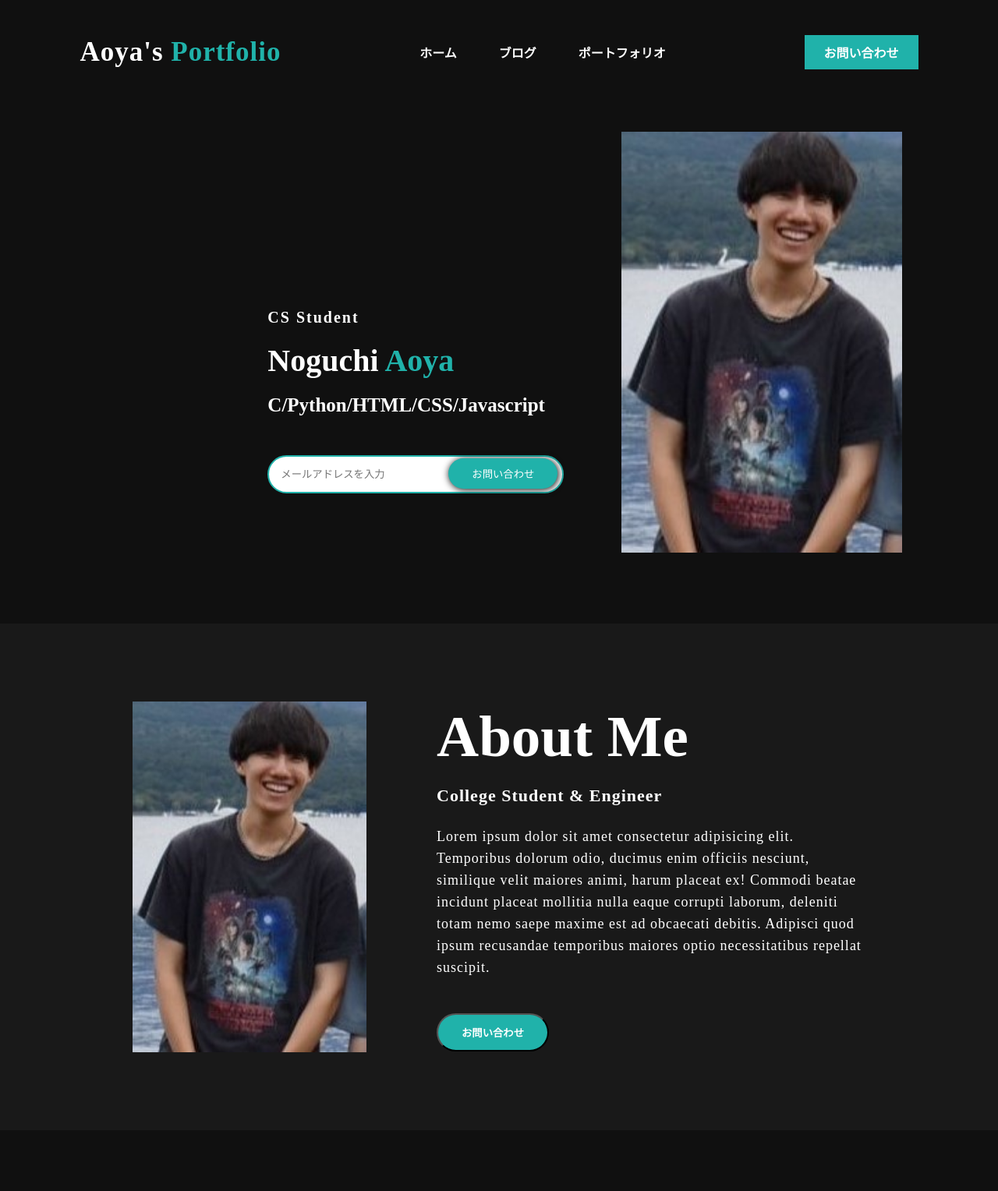
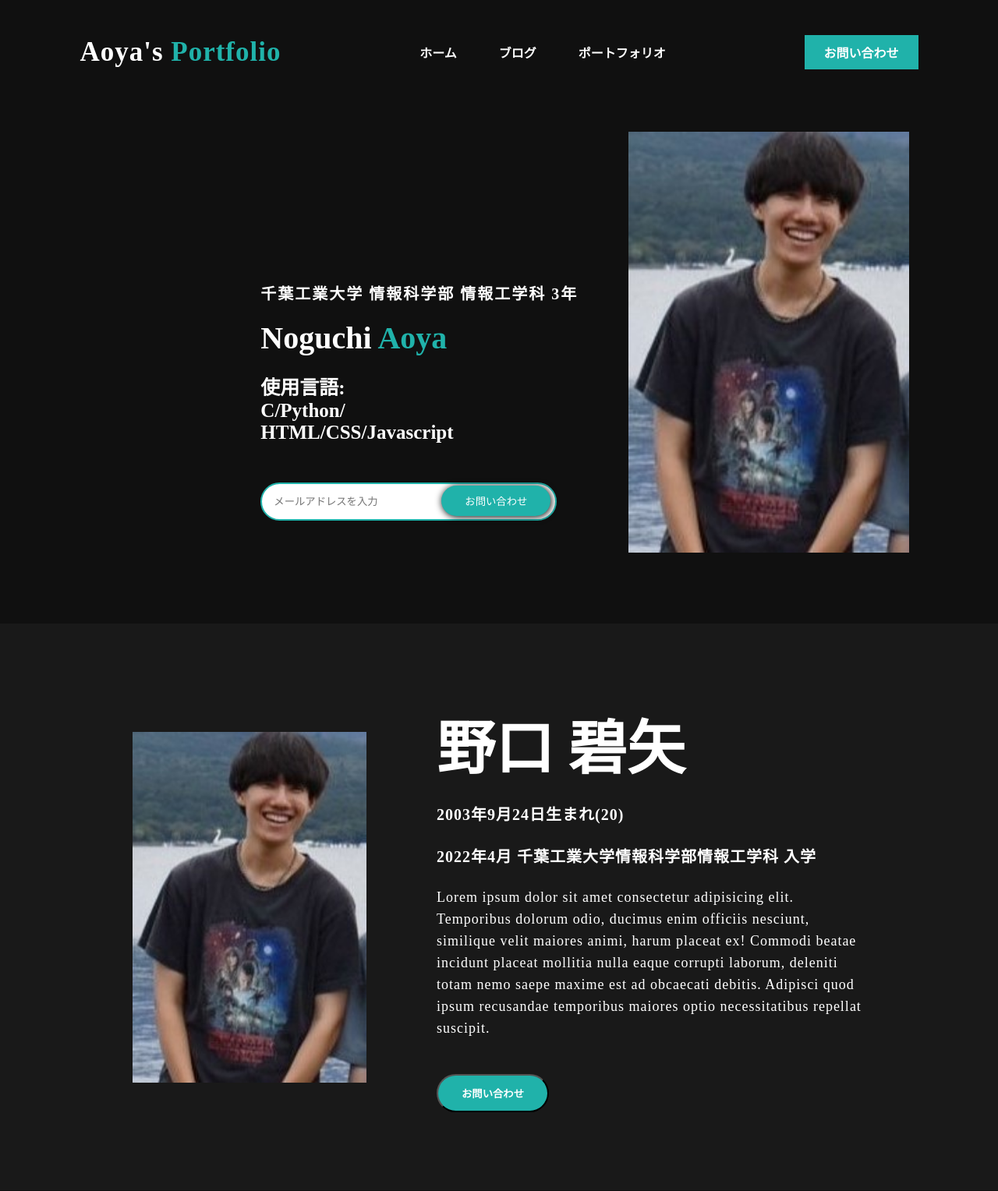
Before and after one commit to A0yyy36/my-garden, a PHP site: page /portfolio.html in a window 1280 px wide. Shown: the top 1528 px of the page at 78% size. Run offline with PHP 8.4, Linux system fonts and the light colour scheme; some libraries are stand-ins or nearby versions.

Commit message:
ポートフォリオを更新しました．

```diff
--- a/portfolio.html
+++ b/portfolio.html
@@ -22,9 +22,11 @@
         <div class = "content">
             <div class = "body">
                 <div class="portforioInfo">
-                    <h4>CS Student</h4>
+                    <h4>千葉工業大学 情報科学部 情報工学科 3年</h4>
                     <h1>Noguchi <span>Aoya</span></h1>
-                    <h3>C/Python/HTML/CSS/Javascript</h3>
+                    <h3>使用言語:<br>
+                        C/Python/<br>
+                        HTML/CSS/Javascript</h3>
                     <div class="newsletter">
                         <form>
                             <input type = "email" placeholder="メールアドレスを入力"/>
@@ -32,7 +34,7 @@
                         </form>
                     </div>
                 </div>
-                <img src = "img/me.JPG" alt = ""/>
+                <img src = "img/me.JPG" alt = "me"/>
             </div>
         </div>
     </div>
@@ -40,10 +42,11 @@
     <!-- about me section-->
     <section class="about">
         <div class="main">
-            <img src = "img/me.JPG" alt = "">
+            <img src = "img/me.JPG" alt = "me">
             <div class="about-text">
-                <h2>About Me</h2>
-                <h5>College Student & Engineer</h5>
+                <h2>野口 碧矢</h2>
+                <h5>2003年9月24日生まれ(20)</h5>
+                <h5>2022年4月 千葉工業大学情報科学部情報工学科 入学</h5>
                 <p>
                     Lorem ipsum dolor sit amet consectetur adipisicing elit. Temporibus dolorum odio, ducimus enim officiis nesciunt, similique velit maiores animi, harum placeat ex! Commodi beatae incidunt placeat mollitia nulla eaque corrupti laborum, deleniti totam nemo saepe maxime est ad obcaecati debitis. Adipisci quod ipsum recusandae temporibus maiores optio necessitatibus repellat suscipit.
                 </p>
@@ -114,7 +117,7 @@
             <a href="#" class="social-icon"><i class="fab fa-twitter"></i></a>
         </div>
 
-        <p class="end">CopyRight@Aoya</p>
+        <p class="end">CopyRight@AoyaNoguchi</p>
     </footer>
 </body>
 </html>
--- a/style.css
+++ b/style.css
@@ -156,7 +156,7 @@ h4{
 .about-text h5{
     color: white;
     letter-spacing: 1px;
-    font-size: 22px;
+    font-size: 20px;
     margin-bottom: 25px;
 }
 
```
